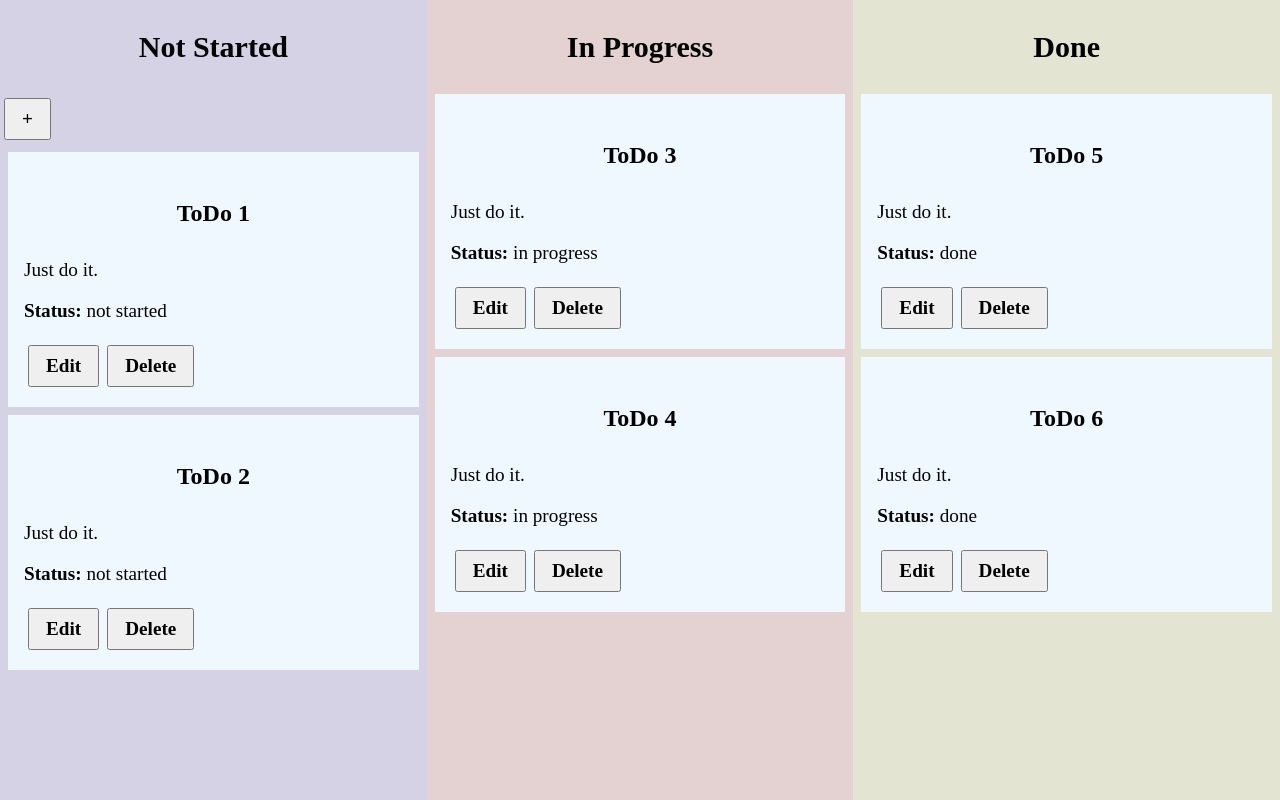
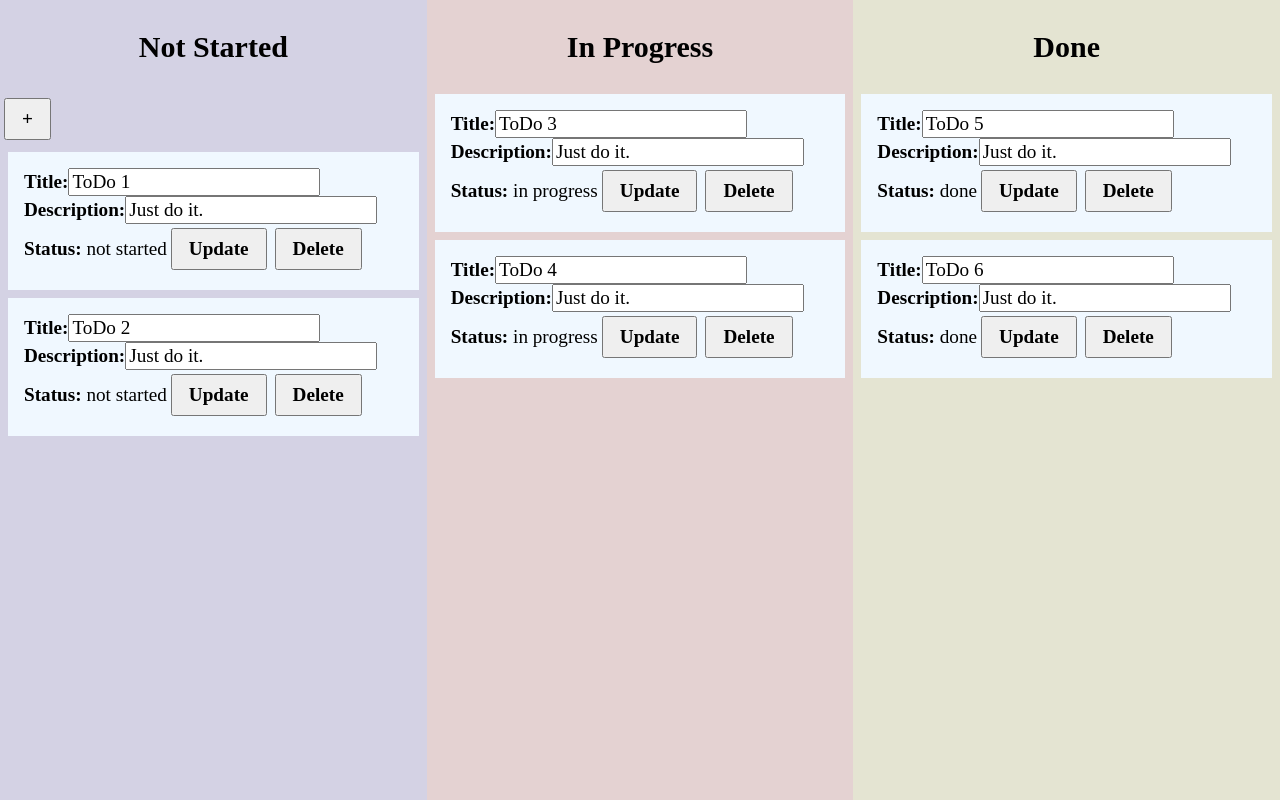
Before and after one commit to grna/ToDoList, a React app: page / in a window 1280 px wide. Built offline with nearby package versions, Linux system fonts and the light colour scheme; no server answers.

Commit message:
task editing implemented

```diff
--- a/package.json
+++ b/package.json
@@ -11,6 +11,7 @@
   "license": "ISC",
   "dependencies": {
     "axios": "^0.23.0",
+    "moment": "^2.29.1",
     "react": "^17.0.2",
     "react-dom": "^17.0.2",
     "react-redux": "^7.2.5",
--- a/src/components/ToDoContainer.js
+++ b/src/components/ToDoContainer.js
@@ -3,9 +3,9 @@ import PropTypes from "prop-types";
 import ToDoList from "./ToDoList";
 import { connect } from "react-redux";
 import "../styles/todo.css";
-import { addNewTask } from "../redux/actions/tasksActions";
+import { addNewTask, updateTask } from "../redux/actions/tasksActions";
 
-const ToDoContainer = ({ tasks, addNewTask }) => {
+const ToDoContainer = ({ tasks, addNewTask, updateTask }) => {
   const notStartedTasks = tasks.filter((todo) => {
     return todo.status === "not started";
   });
@@ -26,7 +26,8 @@ const ToDoContainer = ({ tasks, addNewTask }) => {
         {notStartedTasks.length > 0 ? (
           <ToDoList
             className="not-started"
-            toDoList={notStartedTasks}></ToDoList>
+            toDoList={notStartedTasks}
+            updateTask={updateTask}></ToDoList>
         ) : (
           <div></div>
         )}
@@ -36,7 +37,8 @@ const ToDoContainer = ({ tasks, addNewTask }) => {
         {inProgressTasks.length > 0 ? (
           <ToDoList
             className="in-progress"
-            toDoList={inProgressTasks}></ToDoList>
+            toDoList={inProgressTasks}
+            updateTask={updateTask}></ToDoList>
         ) : (
           <div></div>
         )}
@@ -44,7 +46,10 @@ const ToDoContainer = ({ tasks, addNewTask }) => {
       <div className="done column">
         <h3>Done</h3>
         {doneTasks.length > 0 ? (
-          <ToDoList className="done" toDoList={doneTasks}></ToDoList>
+          <ToDoList
+            className="done"
+            toDoList={doneTasks}
+            updateTask={updateTask}></ToDoList>
         ) : (
           <div></div>
         )}
@@ -63,10 +68,13 @@ ToDoContainer.propTypes = {
     })
   ),
   addNewTask: PropTypes.func.isRequired,
+  updateTask: PropTypes.func.isRequired,
 };
 
 const mapStateToProps = (state) => ({
   tasks: state.fromTasks.tasks,
 });
 
-export default connect(mapStateToProps, { addNewTask })(ToDoContainer);
+export default connect(mapStateToProps, { addNewTask, updateTask })(
+  ToDoContainer
+);
--- a/src/components/ToDoList.js
+++ b/src/components/ToDoList.js
@@ -2,11 +2,11 @@ import React from "react";
 import PropTypes from "prop-types";
 import ToDoNode from "./ToDoNode";
 
-function ToDoList({ toDoList }) {
+function ToDoList({ toDoList, updateTask }) {
   return (
     <div className="todo-list">
       {toDoList.map((todo) => (
-        <ToDoNode key={todo._id} todo={todo} />
+        <ToDoNode key={todo._id} todo={todo} updateTask={updateTask} />
       ))}
     </div>
   );
@@ -14,6 +14,7 @@ function ToDoList({ toDoList }) {
 
 ToDoList.propTypes = {
   toDoList: PropTypes.array,
+  updateTask: PropTypes.func,
 };
 
 export default ToDoList;
--- a/src/components/ToDoNode.js
+++ b/src/components/ToDoNode.js
@@ -1,17 +1,48 @@
-import React from "react";
+import React, { useState } from "react";
 import PropTypes from "prop-types";
 
-function ToDoNode({ todo }) {
+function ToDoNode({ todo, updateTask }) {
+  const [title, setTitle] = useState(todo.title);
+  const [description, setDescription] = useState(todo.description);
+
+  const onTaskUpdate = () => {
+    const newTask = {
+      _id: todo._id,
+      title: title,
+      description: description,
+      status: todo.status,
+    };
+
+    updateTask(newTask);
+  };
+
+  const onTaskDelete = () => {};
+
   return (
     <div className="todo-node">
-      <h4>{todo.title}</h4>
-      <p>{todo.description}</p>
-      <p>
+      <label>
+        <strong>Title:</strong>
+      </label>
+      <input
+        onChange={(e) => setTitle(e.target.value)}
+        type="text"
+        value={title}
+      />
+      <label>
+        <strong>Description:</strong>
+      </label>
+
+      <input
+        onChange={(e) => setDescription(e.target.value)}
+        type="text"
+        value={description}
+      />
+      <label>
         <strong>Status: </strong>
         {todo.status}
-      </p>
-      <button>Edit</button>
-      <button>Delete</button>
+      </label>
+      <button onClick={() => onTaskUpdate()}>Update</button>
+      <button onClick={() => onTaskDelete()}>Delete</button>
     </div>
   );
 }
@@ -23,6 +54,7 @@ ToDoNode.propTypes = {
     description: PropTypes.string,
     status: PropTypes.string,
   }),
+  updateTask: PropTypes.func,
 };
 
 export default ToDoNode;
--- a/src/redux/ActionTypes.js
+++ b/src/redux/ActionTypes.js
@@ -1,4 +1,4 @@
 export const FETCH_TASKS = "FETCH_TASKS";
 export const ADD_TASK = "ADD_TASK";
-export const EDIT_TASK = "EDIT_TASK";
+export const UPDATE_TASK = "UPDATE_TASK";
 export const DELETE_TASK = "DELETE_TASK";
--- a/src/redux/actions/tasksActions.js
+++ b/src/redux/actions/tasksActions.js
@@ -1,4 +1,4 @@
-import { FETCH_TASKS, ADD_TASK } from "../ActionTypes";
+import { FETCH_TASKS, ADD_TASK, UPDATE_TASK } from "../ActionTypes";
 import shortid from "shortid";
 
 export const fetchTasks = () => (dispatch) => {
@@ -19,10 +19,23 @@ export const addNewTask = () => (dispatch, getState) => {
   };
 
   const tasks = getState().fromTasks.tasks;
-  const newTaskArray = [...tasks, newTask];
+  const newTaskArray = [newTask, ...tasks];
 
   dispatch({
     type: ADD_TASK,
     payload: newTaskArray,
   });
 };
+
+export const updateTask = (newTask) => (dispatch, getState) => {
+  const tasks = getState().fromTasks.tasks.filter((t) => {
+    return t._id !== newTask._id;
+  });
+
+  const newTaskArray = [newTask, ...tasks];
+
+  dispatch({
+    type: UPDATE_TASK,
+    payload: newTaskArray,
+  });
+};
--- a/src/redux/reducers/taskReducers.js
+++ b/src/redux/reducers/taskReducers.js
@@ -1,4 +1,4 @@
-import { ADD_TASK, FETCH_TASKS } from "../ActionTypes";
+import { ADD_TASK, UPDATE_TASK, FETCH_TASKS } from "../ActionTypes";
 
 export const tasksReducers = (state = {}, action) => {
   switch (action.type) {
@@ -6,6 +6,8 @@ export const tasksReducers = (state = {}, action) => {
       return { tasks: action.payload };
     case ADD_TASK:
       return { tasks: action.payload };
+    case UPDATE_TASK:
+      return { tasks: action.payload };
     default:
       return state;
   }
```
